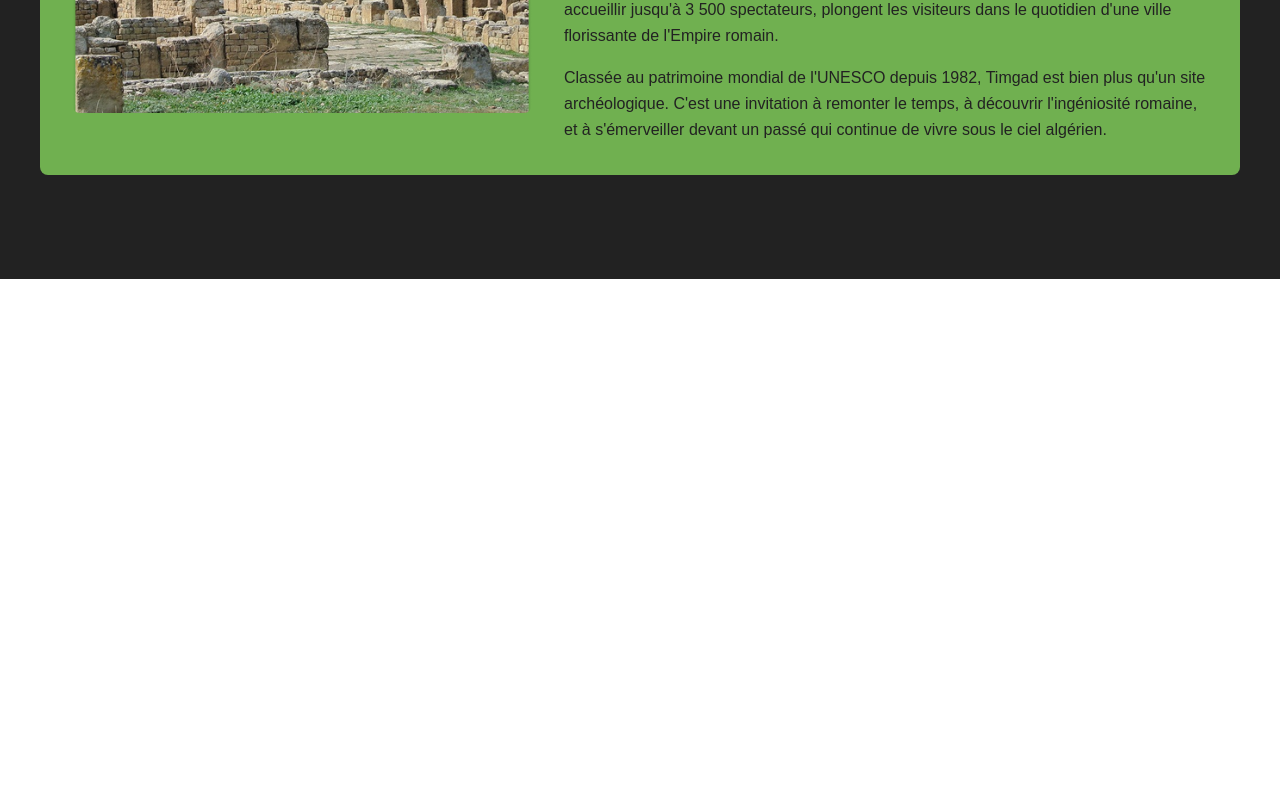
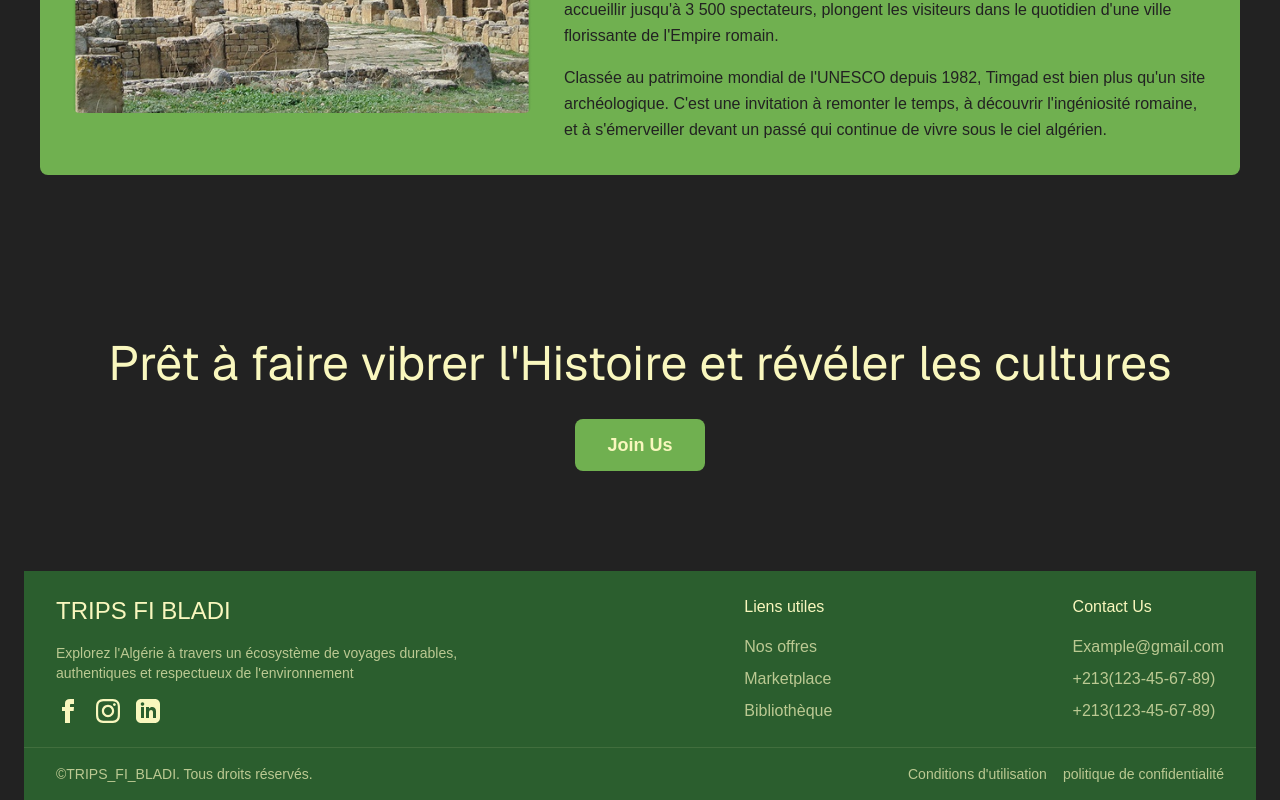
Before and after one commit to saidseghirakram/trips-fi-bladi, a Next.js app: page /historique_culturel in a window 1280 px wide. Shown: the part 1787-2587 px from the top of the page. Before the commit the page ends 2066 px from the top, so only its background shows below. Built offline with nearby package versions, Linux system fonts and the light colour scheme.

Commit message:
call to action + footer

```diff
--- a/app/historique_culturel/page.tsx
+++ b/app/historique_culturel/page.tsx
@@ -1,9 +1,10 @@
 import React from 'react';
 import Image from 'next/image';
+import Footer from '../components/Footer';
 
 const HistoriqueCulturel = () => {
   return (
-    <div className="min-h-[140vh] bg-[#222222] pt-18 py-10  sm:px-6 ">
+    <div className="min-h-[140vh] bg-[#222222] pt-18   sm:px-6 ">
       <div className="max-w-8xl mx-auto">
         {/* Hero Section */}
         <div className="bg-[#70B050] rounded-lg shadow-lg p-6 pb-20 sm:pb-4 min-h-[580px] relative">
@@ -150,6 +151,27 @@ const HistoriqueCulturel = () => {
             </div>
           </div>
         </div>
+
+        {/* Call to Action Section */}
+        <div className="bg-[#222222] py-25 w-full">
+          <div className="container mx-auto ">
+            <div className="flex flex-col items-center justify-center text-center ">
+              <h2 className="text-xl sm:text-2xl lg:text-4xl xl:text-5xl font-sans text-[#F9F7BE] mb-8 max-w-6xl">
+                Prêt à faire vibrer l&apos;Histoire et révéler les cultures
+              </h2>
+              <button
+                className="bg-[#70B050] text-[#F9F7BE] px-8 py-3 rounded-lg
+                          text-lg font-semibold hover:bg-[#2B5E2E]
+                          transition-colors duration-300
+                          transform hover:scale-105 cursor-pointer"
+              >
+                Join Us
+              </button>
+            </div>
+          </div>
+        </div>
+        {/* footer */}
+        <Footer />
       </div>
     </div>
   );
```
